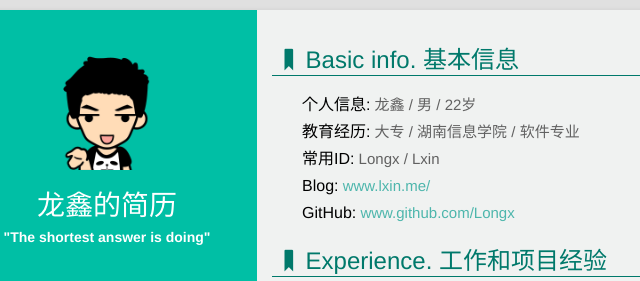
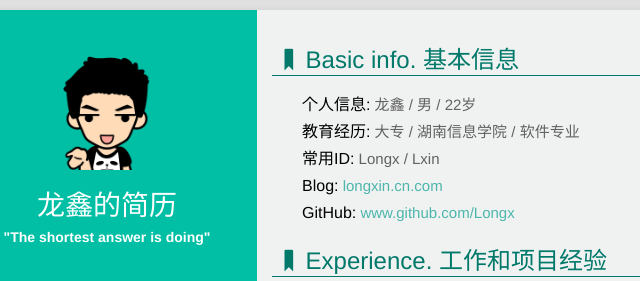
Before and after one commit to Longx/myresume, a plain HTML site: page index.html in a window 1280 px wide. Shown: the top 281 px of the page, 153-793 px from the left. Drawn offline with Linux system fonts and the light colour scheme.

Commit message:
Update index.html
update blog link

```diff
--- a/index.html
+++ b/index.html
@@ -23,7 +23,7 @@
     <aside>
         <ul>
             <li>
-                <a href="http://lxin.me/" target="_blank">Blog</a>
+                <a href="http://longxin.cn.com/" target="_blank">Blog</a>
             </li>
             <li>
                 <a href="https://github.com/Longx" target="_blank">GitHub</a>
@@ -98,7 +98,7 @@
                     <dd><span>个人信息:</span> 龙鑫 / 男 / 22岁</dd>
                     <dd><span>教育经历:</span> 大专 / 湖南信息学院 / 软件专业</dd>
                     <dd><span>常用ID:</span> Longx / Lxin</dd>
-                    <dd><span>Blog:</span> <a href="http://lxin.me/" target="_blank">www.lxin.me/</a></dd>
+                    <dd><span>Blog:</span> <a href="http://longxin.cn.com/" target="_blank">longxin.cn.com</a></dd>
                     <dd><span>GitHub:</span> <a href="https://github.com/Longx" target="_blank">www.github.com/Longx</a></dd>
                 </li>
                 <li>
```
